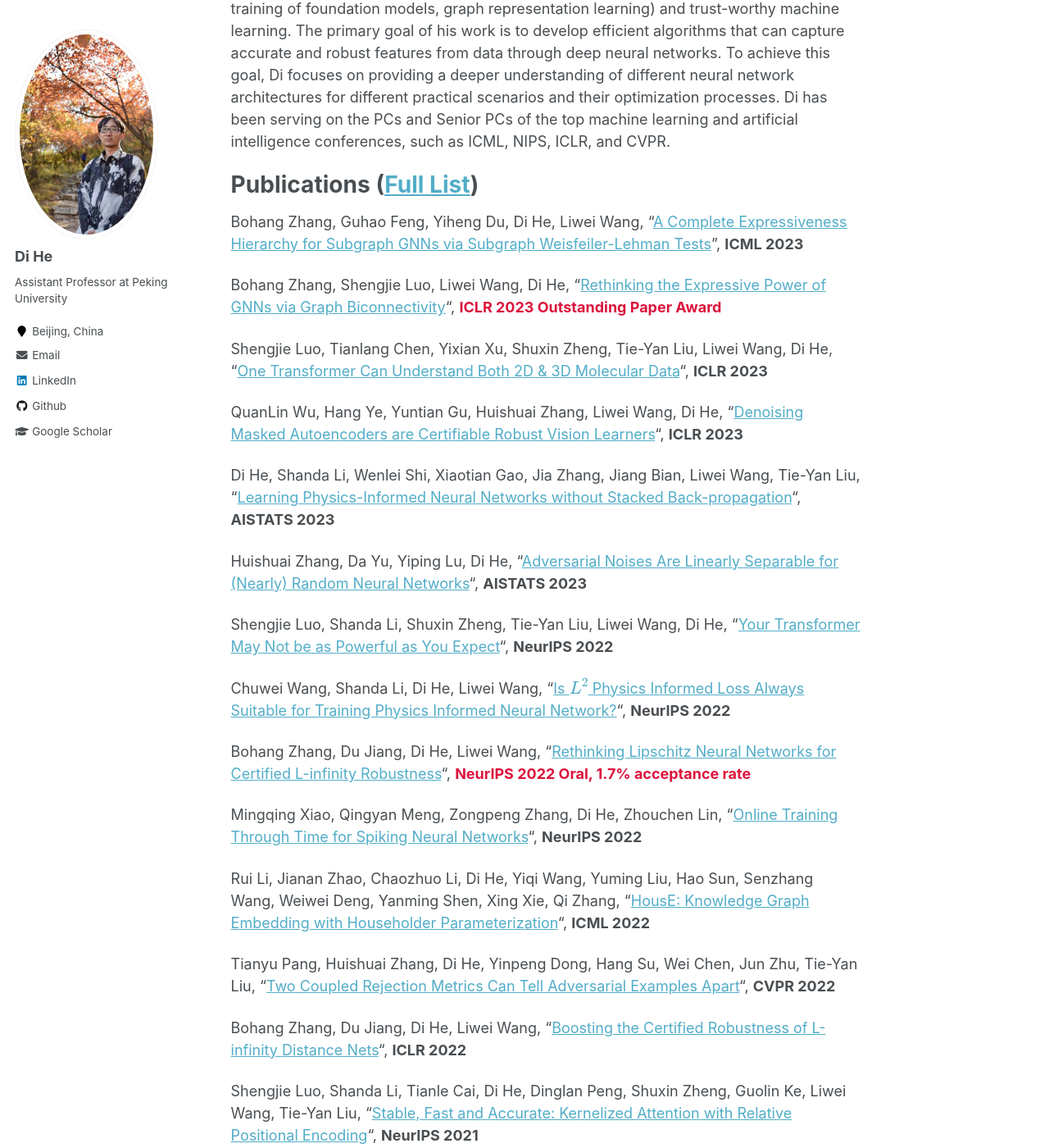
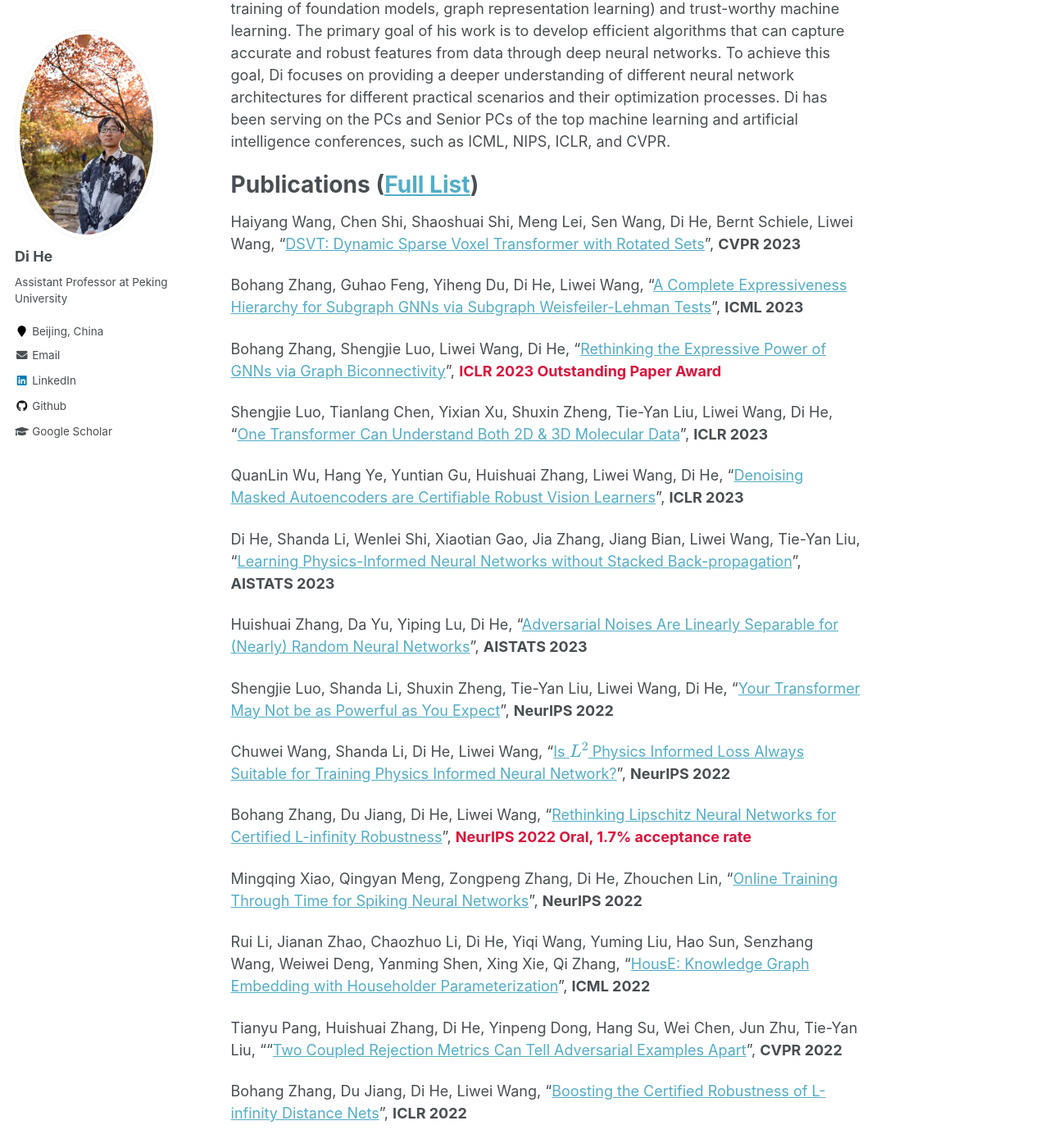
Before and after one commit to DiHe-PKU/DiHe-PKU.github.io, a Jekyll site: the page built from _pages/about.md, in a window 1280 px wide and 1400 px high, scrolled down 295 px. Shown: the whole window at 82% size. Built offline with Jekyll 4.4.1, drawn with Linux system fonts in a browser that asks for light colours; formulas are drawn with MathJax 3; some of the changed text lies outside the part shown.

Commit message:
Update about.md

```diff
--- a/_pages/about.md
+++ b/_pages/about.md
@@ -15,89 +15,91 @@ Di’s main research (current and past) include representation learning (large-s
 
 Publications ([Full List](https://scholar.google.com/citations?hl=zh-CN&user=orVoz4IAAAAJ&view_op=list_works&sortby=pubdate))
 =====
-Bohang Zhang, Guhao Feng, Yiheng Du, Di He, Liwei Wang, “[A Complete Expressiveness Hierarchy for Subgraph GNNs via Subgraph Weisfeiler-Lehman Tests](https://arxiv.org/abs/2302.07090)”, **ICML 2023**
+Haiyang Wang, Chen Shi, Shaoshuai Shi, Meng Lei, Sen Wang, Di He, Bernt Schiele, Liwei Wang, "[DSVT: Dynamic Sparse Voxel Transformer with Rotated Sets](https://arxiv.org/abs/2301.06051)”, **CVPR 2023**
 
-Bohang Zhang, Shengjie Luo, Liwei Wang, Di He, “[Rethinking the Expressive Power of GNNs via Graph Biconnectivity](https://openreview.net/forum?id=r9hNv76KoT3)“, **<font color="#DC143C"> ICLR 2023 Outstanding Paper Award</font>**
+Bohang Zhang, Guhao Feng, Yiheng Du, Di He, Liwei Wang, "[A Complete Expressiveness Hierarchy for Subgraph GNNs via Subgraph Weisfeiler-Lehman Tests](https://arxiv.org/abs/2302.07090)”, **ICML 2023**
 
-Shengjie Luo, Tianlang Chen, Yixian Xu, Shuxin Zheng, Tie-Yan Liu, Liwei Wang, Di He, “[One Transformer Can Understand Both 2D & 3D Molecular Data](https://openreview.net/forum?id=vZTp1oPV3PC)“, **ICLR 2023**
+Bohang Zhang, Shengjie Luo, Liwei Wang, Di He, "[Rethinking the Expressive Power of GNNs via Graph Biconnectivity](https://openreview.net/forum?id=r9hNv76KoT3)", **<font color="#DC143C"> ICLR 2023 Outstanding Paper Award</font>**
 
-QuanLin Wu, Hang Ye, Yuntian Gu, Huishuai Zhang, Liwei Wang, Di He, “[Denoising Masked Autoencoders are Certifiable Robust Vision Learners](https://openreview.net/forum?id=zDjtZZBZtqK)“, **ICLR 2023**
+Shengjie Luo, Tianlang Chen, Yixian Xu, Shuxin Zheng, Tie-Yan Liu, Liwei Wang, Di He, "[One Transformer Can Understand Both 2D & 3D Molecular Data](https://openreview.net/forum?id=vZTp1oPV3PC)", **ICLR 2023**
 
-Di He, Shanda Li, Wenlei Shi, Xiaotian Gao, Jia Zhang, Jiang Bian, Liwei Wang, Tie-Yan Liu, “[Learning Physics-Informed Neural Networks without Stacked Back-propagation](https://arxiv.org/abs/2202.09340)“, **AISTATS 2023**
+QuanLin Wu, Hang Ye, Yuntian Gu, Huishuai Zhang, Liwei Wang, Di He, "[Denoising Masked Autoencoders are Certifiable Robust Vision Learners](https://openreview.net/forum?id=zDjtZZBZtqK)", **ICLR 2023**
 
-Huishuai Zhang, Da Yu, Yiping Lu, Di He, “[Adversarial Noises Are Linearly Separable for (Nearly) Random Neural Networks](https://arxiv.org/abs/2206.04316)“, **AISTATS 2023**
+Di He, Shanda Li, Wenlei Shi, Xiaotian Gao, Jia Zhang, Jiang Bian, Liwei Wang, Tie-Yan Liu, "[Learning Physics-Informed Neural Networks without Stacked Back-propagation](https://arxiv.org/abs/2202.09340)", **AISTATS 2023**
 
-Shengjie Luo, Shanda Li, Shuxin Zheng, Tie-Yan Liu, Liwei Wang, Di He, “[Your Transformer May Not be as Powerful as You Expect](https://openreview.net/forum?id=NQFFNdsOGD)“, **NeurIPS 2022**
+Huishuai Zhang, Da Yu, Yiping Lu, Di He, "[Adversarial Noises Are Linearly Separable for (Nearly) Random Neural Networks](https://arxiv.org/abs/2206.04316)", **AISTATS 2023**
 
-Chuwei Wang, Shanda Li, Di He, Liwei Wang, “[Is $L^2$ Physics Informed Loss Always Suitable for Training Physics Informed Neural Network?](https://openreview.net/forum?id=cy1TKLRAEML)“, **NeurIPS 2022**
+Shengjie Luo, Shanda Li, Shuxin Zheng, Tie-Yan Liu, Liwei Wang, Di He, "[Your Transformer May Not be as Powerful as You Expect](https://openreview.net/forum?id=NQFFNdsOGD)", **NeurIPS 2022**
 
-Bohang Zhang, Du Jiang, Di He, Liwei Wang, “[Rethinking Lipschitz Neural Networks for Certified L-infinity Robustness](https://openreview.net/forum?id=xaWO6bAY0xM)“, **<font color="#DC143C"> NeurIPS 2022 Oral, 1.7% acceptance rate</font>**
+Chuwei Wang, Shanda Li, Di He, Liwei Wang, "[Is $L^2$ Physics Informed Loss Always Suitable for Training Physics Informed Neural Network?](https://openreview.net/forum?id=cy1TKLRAEML)", **NeurIPS 2022**
 
-Mingqing Xiao, Qingyan Meng, Zongpeng Zhang, Di He, Zhouchen Lin, “[Online Training Through Time for Spiking Neural Networks](https://openreview.net/forum?id=Siv3nHYHheI)“, **NeurIPS 2022**
+Bohang Zhang, Du Jiang, Di He, Liwei Wang, "[Rethinking Lipschitz Neural Networks for Certified L-infinity Robustness](https://openreview.net/forum?id=xaWO6bAY0xM)", **<font color="#DC143C"> NeurIPS 2022 Oral, 1.7% acceptance rate</font>**
 
-Rui Li, Jianan Zhao, Chaozhuo Li, Di He, Yiqi Wang, Yuming Liu, Hao Sun, Senzhang Wang, Weiwei Deng, Yanming Shen, Xing Xie, Qi Zhang, “[HousE: Knowledge Graph Embedding with Householder Parameterization](https://openreview.net/forum?id=olZAWuGOUz)“, **ICML 2022**
+Mingqing Xiao, Qingyan Meng, Zongpeng Zhang, Di He, Zhouchen Lin, "[Online Training Through Time for Spiking Neural Networks](https://openreview.net/forum?id=Siv3nHYHheI)", **NeurIPS 2022**
 
-Tianyu Pang, Huishuai Zhang, Di He, Yinpeng Dong, Hang Su, Wei Chen, Jun Zhu, Tie-Yan Liu, “[Two Coupled Rejection Metrics Can Tell Adversarial Examples Apart](https://openreview.net/forum?id=olZAWuGOUz)“, **CVPR 2022**
+Rui Li, Jianan Zhao, Chaozhuo Li, Di He, Yiqi Wang, Yuming Liu, Hao Sun, Senzhang Wang, Weiwei Deng, Yanming Shen, Xing Xie, Qi Zhang, "[HousE: Knowledge Graph Embedding with Householder Parameterization](https://openreview.net/forum?id=olZAWuGOUz)", **ICML 2022**
 
-Bohang Zhang, Du Jiang, Di He, Liwei Wang, “[Boosting the Certified Robustness of L-infinity Distance Nets](https://openreview.net/forum?id=Q76Y7wkiji)“, **ICLR 2022**
+Tianyu Pang, Huishuai Zhang, Di He, Yinpeng Dong, Hang Su, Wei Chen, Jun Zhu, Tie-Yan Liu, ""[Two Coupled Rejection Metrics Can Tell Adversarial Examples Apart](https://openreview.net/forum?id=olZAWuGOUz)", **CVPR 2022**
 
-Shengjie Luo, Shanda Li, Tianle Cai, Di He, Dinglan Peng, Shuxin Zheng, Guolin Ke, Liwei Wang, Tie-Yan Liu, “[Stable, Fast and Accurate: Kernelized Attention with Relative Positional Encoding](https://arxiv.org/abs/2106.12566)“, **NeurIPS 2021**
+Bohang Zhang, Du Jiang, Di He, Liwei Wang, "[Boosting the Certified Robustness of L-infinity Distance Nets](https://openreview.net/forum?id=Q76Y7wkiji)", **ICLR 2022**
 
-Chengxuan Ying, Tianle Cai, Shengjie Luo, Shuxin Zheng, Guolin Ke, Di He, Yanming Shen, Tie-Yan Liu, “[Do Transformers Really Perform Bad for Graph Representation?](https://arxiv.org/abs/2106.05234)“, **<font color="#DC143C"> Winner of KDD CUP 2021 – Graph Prediction Track，NeurIPS 2021</font>**
+Shengjie Luo, Shanda Li, Tianle Cai, Di He, Dinglan Peng, Shuxin Zheng, Guolin Ke, Liwei Wang, Tie-Yan Liu, "[Stable, Fast and Accurate: Kernelized Attention with Relative Positional Encoding](https://arxiv.org/abs/2106.12566)", **NeurIPS 2021**
 
-Shuqi Lu, Di He, Chenyan Xiong, Guolin Ke, Waleed Malik, Zhicheng Dou, Paul Bennett, Tie-Yan Liu, Arnold Overwijk, “[Less is More: Pre-train a Strong Text Encoder for Dense Retrieval Using a Weak Decoder](https://arxiv.org/abs/2102.09206)“, **EMNLP 2021**
+Chengxuan Ying, Tianle Cai, Shengjie Luo, Shuxin Zheng, Guolin Ke, Di He, Yanming Shen, Tie-Yan Liu, "[Do Transformers Really Perform Bad for Graph Representation?](https://arxiv.org/abs/2106.05234)", **<font color="#DC143C"> Winner of KDD CUP 2021 – Graph Prediction Track，NeurIPS 2021</font>**
 
-Dinglan Peng, Shuxin Zheng, Yatao Li, Guolin Ke, Di He, Tie-Yan Liu, “[How could Neural Networks Understand Programs](https://arxiv.org/abs/2105.04297)“, **ICML 2021**
+Shuqi Lu, Di He, Chenyan Xiong, Guolin Ke, Waleed Malik, Zhicheng Dou, Paul Bennett, Tie-Yan Liu, Arnold Overwijk, "[Less is More: Pre-train a Strong Text Encoder for Dense Retrieval Using a Weak Decoder](https://arxiv.org/abs/2102.09206)", **EMNLP 2021**
 
-Bohang Zhang, Tianle Cai, Zhou Lu, Di He, Liwei Wang, “[Towards Certifying ℓ∞ Robustness using Neural Networks with ℓ∞-dist Neurons](https://arxiv.org/abs/2102.05363)“, **ICML 2021**
+Dinglan Peng, Shuxin Zheng, Yatao Li, Guolin Ke, Di He, Tie-Yan Liu, "[How could Neural Networks Understand Programs](https://arxiv.org/abs/2105.04297)", **ICML 2021**
 
-Tianle Cai, Shengjie Luo, Keyulu Xu, Di He, Tie-Yan Liu, Liwei Wang, “[GraphNorm: A Principled Approach to Accelerating Graph Neural Network Training](https://arxiv.org/abs/2009.03294)“, **ICML 2021**
+Bohang Zhang, Tianle Cai, Zhou Lu, Di He, Liwei Wang, "[Towards Certifying ℓ∞ Robustness using Neural Networks with ℓ∞-dist Neurons](https://arxiv.org/abs/2102.05363)", **ICML 2021**
 
-Qiyu Wu, Chen Xing, Yatao Li, Guolin Ke, Di He, Tie-Yan Liu, “[Taking Notes on the Fly Helps Language Pre-training](https://openreview.net/forum?id=lU5Rs_wCweN)“, **ICLR 2021**
+Tianle Cai, Shengjie Luo, Keyulu Xu, Di He, Tie-Yan Liu, Liwei Wang, "[GraphNorm: A Principled Approach to Accelerating Graph Neural Network Training](https://arxiv.org/abs/2009.03294)", **ICML 2021**
 
-Guolin Ke, Di He, Tie-Yan Liu, “[Rethinking Positional Encoding in Language Pre-training](https://openreview.net/forum?id=09-528y2Fgf)“, **ICLR 2021**
+Qiyu Wu, Chen Xing, Yatao Li, Guolin Ke, Di He, Tie-Yan Liu, "[Taking Notes on the Fly Helps Language Pre-training](https://openreview.net/forum?id=lU5Rs_wCweN)", **ICLR 2021**
 
-Mingqing Xiao, Shuxin Zheng, Chang Liu, Yaolong Wang, Di He, Guolin Ke, Jiang Bian, Zhouchen Lin, Tie-Yan Liu, “[Invertible Image Rescaling](https://arxiv.org/abs/2005.05650)“,  **ECCV 2020 (Oral)**
+Guolin Ke, Di He, Tie-Yan Liu, "[Rethinking Positional Encoding in Language Pre-training](https://openreview.net/forum?id=09-528y2Fgf)", **ICLR 2021**
 
-Ruibin Xiong, Yunchang Yang, Di He, Kai Zheng, Shuxin Zheng, Chen Xing, Huishuai Zhang, Yanyan Lan, Liwei Wang, Tie-Yan Liu, “[On Layer Normalization in the Transformer Architecture](https://arxiv.org/abs/2002.04745)“,  **ICML 2020**
+Mingqing Xiao, Shuxin Zheng, Chang Liu, Yaolong Wang, Di He, Guolin Ke, Jiang Bian, Zhouchen Lin, Tie-Yan Liu, "[Invertible Image Rescaling](https://arxiv.org/abs/2005.05650)",  **ECCV 2020 (Oral)**
 
-Runtian Zhai, Chen Dan, Di He, Huan Zhang, Boqing Gong, Pradeep Ravikumar, Cho-Jui Hsieh, Liwei Wang, “[MACER: Attack-free and Scalable Robust Training via Maximizing Certified Radius](https://arxiv.org/abs/2001.02378)”, **ICLR 2020**
+Ruibin Xiong, Yunchang Yang, Di He, Kai Zheng, Shuxin Zheng, Chen Xing, Huishuai Zhang, Yanyan Lan, Liwei Wang, Tie-Yan Liu, "[On Layer Normalization in the Transformer Architecture](https://arxiv.org/abs/2002.04745)",  **ICML 2020**
 
-Jinhua Zhu, Yingce Xia, Lijun Wu, Di He, Tao Qin, Wengang Zhou, Houqiang Li, Tie-Yan Liu, “[Incorporating BERT into Neural Machine Translation](https://openreview.net/forum?id=Hyl7ygStwB)“, **ICLR 2020**
+Runtian Zhai, Chen Dan, Di He, Huan Zhang, Boqing Gong, Pradeep Ravikumar, Cho-Jui Hsieh, Liwei Wang, "[MACER: Attack-free and Scalable Robust Training via Maximizing Certified Radius](https://arxiv.org/abs/2001.02378)”, **ICLR 2020**
 
-Tianle Cai, Ruiqi Gao, Jikai Hou, Siyu Chen, Dong Wang, Di He, Zhihua Zhang, Liwei Wang, “[Gram-Gauss-Newton Method: Learning Overparameterized Neural Networks for Regression Problems](https://arxiv.org/abs/1905.11675)“, **NeurIPS 2019 Beyond First Order Method in ML Workshop**
+Jinhua Zhu, Yingce Xia, Lijun Wu, Di He, Tao Qin, Wengang Zhou, Houqiang Li, Tie-Yan Liu, "[Incorporating BERT into Neural Machine Translation](https://openreview.net/forum?id=Hyl7ygStwB)", **ICLR 2020**
 
-Yiping Lu, Zhuohan Li, Di He, Zhiqing Sun, Bin Dong, Tao Qin, Liwei Wang, Tie-Yan Liu, “[Understanding and Improving Transformer From a Multi-Particle Dynamic System Point of View](https://arxiv.org/abs/1906.02762)“, **NeurIPS 2019 Machine Learning and the Physical Sciences Workshop**
+Tianle Cai, Ruiqi Gao, Jikai Hou, Siyu Chen, Dong Wang, Di He, Zhihua Zhang, Liwei Wang, "[Gram-Gauss-Newton Method: Learning Overparameterized Neural Networks for Regression Problems](https://arxiv.org/abs/1905.11675)", **NeurIPS 2019 Beyond First Order Method in ML Workshop**
 
-Zhiqing Sun, Zhuohan Li, Haoqing Wang, Di He, Zi Lin, Zhihong Deng, ”[Fast Structured Decoding for Sequence Models](https://arxiv.org/abs/1910.11555)“, **NeurIPS 2019**
+Yiping Lu, Zhuohan Li, Di He, Zhiqing Sun, Bin Dong, Tao Qin, Liwei Wang, Tie-Yan Liu, "[Understanding and Improving Transformer From a Multi-Particle Dynamic System Point of View](https://arxiv.org/abs/1906.02762)", **NeurIPS 2019 Machine Learning and the Physical Sciences Workshop**
 
-Runtian Zhai, Tianle Cai, Di He, Chen Dan, Kun He, John Hopcroft, Liwei Wang, “[Adversarially Robust Generalization Just Requires More Unlabeled Data](https://arxiv.org/abs/1906.00555)”, Preprint
+Zhiqing Sun, Zhuohan Li, Haoqing Wang, Di He, Zi Lin, Zhihong Deng, ”[Fast Structured Decoding for Sequence Models](https://arxiv.org/abs/1910.11555)", **NeurIPS 2019**
 
-Lijun Wu, Jinhua Zhu, Di He, Fei Gao, Tao Qin, Jianhuang Lai, Tie-Yan Liu, “[Machine Translation With Weakly Paired Documents](https://www.aclweb.org/anthology/D19-1446.pdf)“, **EMNLP 2019**
+Runtian Zhai, Tianle Cai, Di He, Chen Dan, Kun He, John Hopcroft, Liwei Wang, "[Adversarially Robust Generalization Just Requires More Unlabeled Data](https://arxiv.org/abs/1906.00555)”, Preprint
 
-Zhuohan Li, Di He, Fei Tian, Tao Qin, Liwei Wang, Tie-Yan Liu, “[Hint-based Training for Non-autoregressive Translation](https://arxiv.org/pdf/1909.06708.pdf)“, **EMNLP 2019**
+Lijun Wu, Jinhua Zhu, Di He, Fei Gao, Tao Qin, Jianhuang Lai, Tie-Yan Liu, "[Machine Translation With Weakly Paired Documents](https://www.aclweb.org/anthology/D19-1446.pdf)", **EMNLP 2019**
 
-Linyuan Gong, Di He, Zhuohan Li, Tao Qin, Liwei Wang, Tie-Yan Liu, “[Efficient Training of BERT by Progressively Stacking](http://proceedings.mlr.press/v97/gong19a/gong19a.pdf)“, **ICML 2019**
+Zhuohan Li, Di He, Fei Tian, Tao Qin, Liwei Wang, Tie-Yan Liu, "[Hint-based Training for Non-autoregressive Translation](https://arxiv.org/pdf/1909.06708.pdf)", **EMNLP 2019**
 
-Chaoyu Guan, Xiting Wang, Quanshi Zhang, Runjin Chen, Di He, Xing Xie, “[Towards a Deep and Unified Understanding of Deep Neural Models in NLP](http://proceedings.mlr.press/v97/guan19a/guan19a.pdf)“, **ICML 2019**
+Linyuan Gong, Di He, Zhuohan Li, Tao Qin, Liwei Wang, Tie-Yan Liu, "[Efficient Training of BERT by Progressively Stacking](http://proceedings.mlr.press/v97/gong19a/gong19a.pdf)", **ICML 2019**
 
-Jun Gao, Di He, Xu Tan, Tao Qin, Liwei Wang, Tie-Yan Liu, “[Representation Degeneration Problem in Training Natural Language Generation Models](https://arxiv.org/abs/1907.12009)“, **ICLR 2019**
+Chaoyu Guan, Xiting Wang, Quanshi Zhang, Runjin Chen, Di He, Xing Xie, "[Towards a Deep and Unified Understanding of Deep Neural Models in NLP](http://proceedings.mlr.press/v97/guan19a/guan19a.pdf)", **ICML 2019**
 
-Chengyue Gong, Di He, Xu Tan, Tao Qin, Liwei Wang, Tie-Yan Liu, “[FRAGE: Frequency-Agnostic Word Representation](https://arxiv.org/pdf/1809.06858.pdf)“, **NeurIPS 2018**
+Jun Gao, Di He, Xu Tan, Tao Qin, Liwei Wang, Tie-Yan Liu, "[Representation Degeneration Problem in Training Natural Language Generation Models](https://arxiv.org/abs/1907.12009)", **ICLR 2019**
 
-Tianyu He, Xu Tan, Yingce Xia, Di He, Tao Qin, Zhibo Chen, Tie-Yan Liu, “[Layer-wise Coordination Between Encoder and Decoder for Neural Machine Translation](http://papers.nips.cc/paper/8019-layer-wise-coordination-between-encoder-and-decoder-for-neural-machine-translation.pdf)“, **NeurIPS 2018**
+Chengyue Gong, Di He, Xu Tan, Tao Qin, Liwei Wang, Tie-Yan Liu, "[FRAGE: Frequency-Agnostic Word Representation](https://arxiv.org/pdf/1809.06858.pdf)", **NeurIPS 2018**
 
-Zhuohan Li, Di He, Fei Tian, Wei Chen, Tao Qin, Liwei Wang, Tie-Yan Liu, “[Towards Binary-valued Gates for Robust LSTM Training](https://arxiv.org/pdf/1806.02988.pdf)“, **ICML 2018**
+Tianyu He, Xu Tan, Yingce Xia, Di He, Tao Qin, Zhibo Chen, Tie-Yan Liu, "[Layer-wise Coordination Between Encoder and Decoder for Neural Machine Translation](http://papers.nips.cc/paper/8019-layer-wise-coordination-between-encoder-and-decoder-for-neural-machine-translation.pdf)", **NeurIPS 2018**
 
-Di He, Hanqing Lu, Yingce Xia, Tao Qin, Liwei Wang, Tie-Yan Liu, “[Decoding with Value Networks for Neural Machine Translation](https://papers.nips.cc/paper/6622-decoding-with-value-networks-for-neural-machine-translation.pdf)“, **NeurIPS 2017**
+Zhuohan Li, Di He, Fei Tian, Wei Chen, Tao Qin, Liwei Wang, Tie-Yan Liu, "[Towards Binary-valued Gates for Robust LSTM Training](https://arxiv.org/pdf/1806.02988.pdf)", **ICML 2018**
 
-Di He, Yingce Xia, Tao Qin, Liwei Wang, Nenghai Yu, Tie-Yan Liu, Wei-Ying Ma, “[Dual Learning for Machine Translation](https://papers.neurips.cc/paper/6469-dual-learning-for-machine-translation.pdf)”, **NeurIPS 2016**
+Di He, Hanqing Lu, Yingce Xia, Tao Qin, Liwei Wang, Tie-Yan Liu, "[Decoding with Value Networks for Neural Machine Translation](https://papers.nips.cc/paper/6622-decoding-with-value-networks-for-neural-machine-translation.pdf)", **NeurIPS 2017**
 
-Wei Chen, Di He, Tie-Yan Liu, Tao Qin, Yixin Tao, Liwei Wang,  “[Generalized Second Price Auction with Probabilistic Broad Match](http://dl.acm.org/citation.cfm?id=2602828)”, **Proceedings of the fifteenth ACM conference on Economics and Computation (EC), 2014**
+Di He, Yingce Xia, Tao Qin, Liwei Wang, Nenghai Yu, Tie-Yan Liu, Wei-Ying Ma, "[Dual Learning for Machine Translation](https://papers.neurips.cc/paper/6469-dual-learning-for-machine-translation.pdf)”, **NeurIPS 2016**
 
-Di He, Wei Chen, Liwei Wang, Tie-Yan Liu, “[A Game-Theoretic Machine Learning Approach for Revenue Maximization in Sponsored Search](https://arxiv.org/abs/1406.0728)”, **IJCAI 2013**
+Wei Chen, Di He, Tie-Yan Liu, Tao Qin, Yixin Tao, Liwei Wang,  "[Generalized Second Price Auction with Probabilistic Broad Match](http://dl.acm.org/citation.cfm?id=2602828)”, **Proceedings of the fifteenth ACM conference on Economics and Computation (EC), 2014**
 
-Yining Wang, Liwei Wang, Yuanzhi Li, Di He, Wei Chen, Tie-Yan Liu, “[A Theoretical Analysis of NDCG Type Ranking Measures](http://proceedings.mlr.press/v30/Wang13.pdf)”, **Annual Conference on Learning Theory (COLT), 2013**
+Di He, Wei Chen, Liwei Wang, Tie-Yan Liu, "[A Game-Theoretic Machine Learning Approach for Revenue Maximization in Sponsored Search](https://arxiv.org/abs/1406.0728)”, **IJCAI 2013**
+
+Yining Wang, Liwei Wang, Yuanzhi Li, Di He, Wei Chen, Tie-Yan Liu, "[A Theoretical Analysis of NDCG Type Ranking Measures](http://proceedings.mlr.press/v30/Wang13.pdf)”, **Annual Conference on Learning Theory (COLT), 2013**
 
 
 
```
